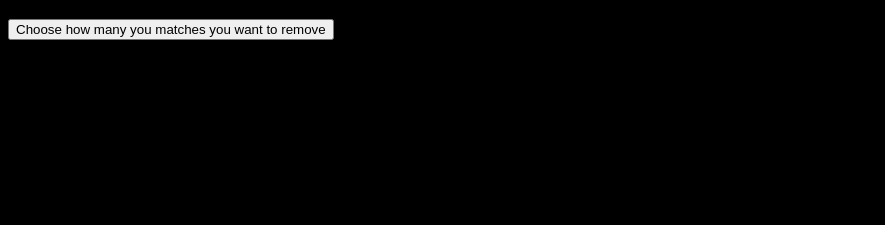
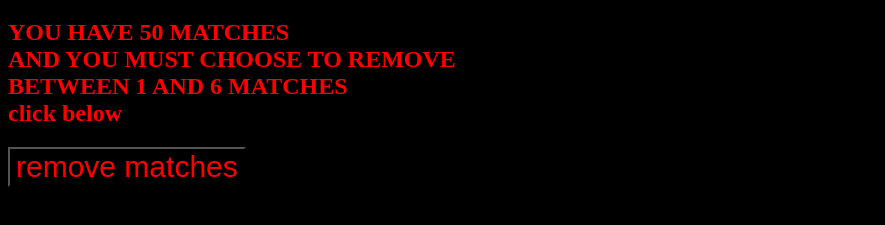
Before and after one commit to DanielHNCT/individual_exercices, a plain HTML site: page 07_jeu_des_allumettes/index.html in a window 1280 px wide. Shown: the part 61-286 px from the top of the page, without its empty margins (0-885 px from the left). Drawn offline with Linux system fonts and the light colour scheme.

Commit message:
nouvelle modif

```diff
--- a/07_jeu_des_allumettes/index.html
+++ b/07_jeu_des_allumettes/index.html
@@ -9,8 +9,11 @@
 </head>
 <body>
     <h1></h1>
+    <h2></h2>
+    <button></button>
+
     <div class="button-container">
-
     </div>
+    <div id="remaining-matches"></div>
 </body>
 </html>
--- a/07_jeu_des_allumettes/script.js
+++ b/07_jeu_des_allumettes/script.js
@@ -1,23 +1,67 @@
-const matches = 50
+// GLOBALES
+let matches = 50
+const matches_remaining = document.getElementById('remaining-matches');
+const display_matches = document.createElement('p');
+const first_heading = document.querySelector('h1');
+const second_heading = document.querySelector('h2');
+const button = document.querySelector('button');
 
-// Selection de notre titre
-const firstHeading = document.querySelector('h1');
-firstHeading.style.color = 'red';
-firstHeading.style.textAlign = 'center'
-firstHeading.innerText = "¡MATCHES TO REMOVE!"
+display_matches
+first_heading.style.color = 'red';
+first_heading.style.textAlign = 'center'
+first_heading.innerText = "¡MATCHES TO REMOVE!"
+second_heading.innerHTML = "YOU HAVE 50 MATCHES<br>AND YOU MUST CHOOSE TO REMOVE<br>BETWEEN 1 AND 6 MATCHES <br> click below"
+second_heading.style.color = 'red'
+button.innerText = "remove matches"
+button.style.color = 'red'
+button.style.backgroundColor = 'black'
+button.style.fontSize = '30px'
 
-// selection de no conteneur de bouton
-const buttonContainer = document.querySelector('.button-container');
-const newButton = document.createElement('button');
-newButton.textContent = "Choose how many you matches you want to remove"
-buttonContainer.appendChild(newButton);
+button.addEventListener('click', () => {
+    const ask = prompt('¿ HOW MANY ?');
+    userChoice = ask;
+    let result = removeMatches(matches, userChoice);
+    console.log(result);
+    displayMatches(display_matches)
+});
+
+const removeMatches = (matchesRemaining, matchesToRemove) => {
+    return matchesRemaining - matchesToRemove
+}
+
+const displayMatches = (result) => {
+    result.innerText = matches;
+}
+
+/*
+const checkMatches = () => {
+
+}
+
+
+const continueOrEndgame = () => {
+
+}*/
 
 
 
 
-/*const askNumbersToRemove = prompt("How many matches you want to remove ? ")
-const removeMatches = (nombresAEnlever) => {
-    return nombresAllumettes - userChoice
-}
 
-removeMatches();*/
+
+
+
+
+
+
+
+// selection du conteneur de bouton
+/*const buttonContainer = document.querySelector('.button-container');
+const newButton = document.createElement('button');
+newButton.textContent = "Choose how many you matches you want to remove"
+buttonContainer.appendChild(newButton);
+newButton.addEventListener('click', () => {
+    const calc = prompt('remember you have 50 matches choose between 1 and 6');
+    const userChoice = calc
+
+    console.log(userChoice);
+})*/
```
